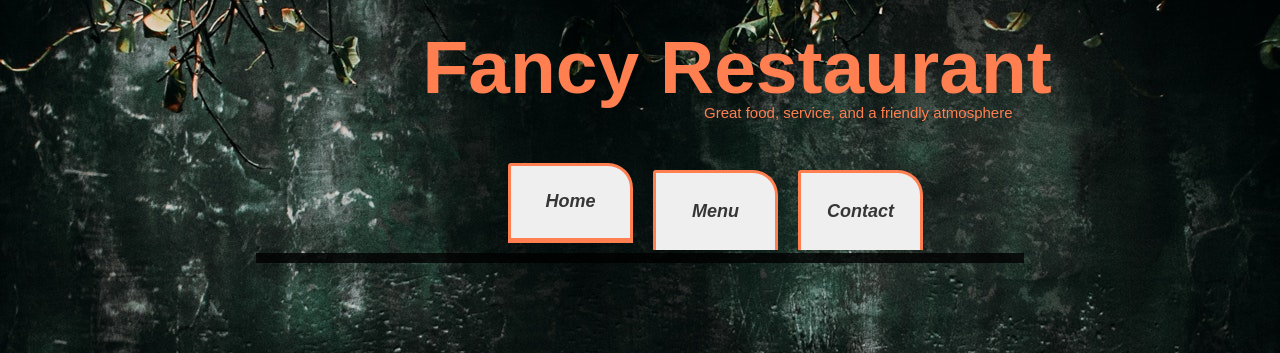
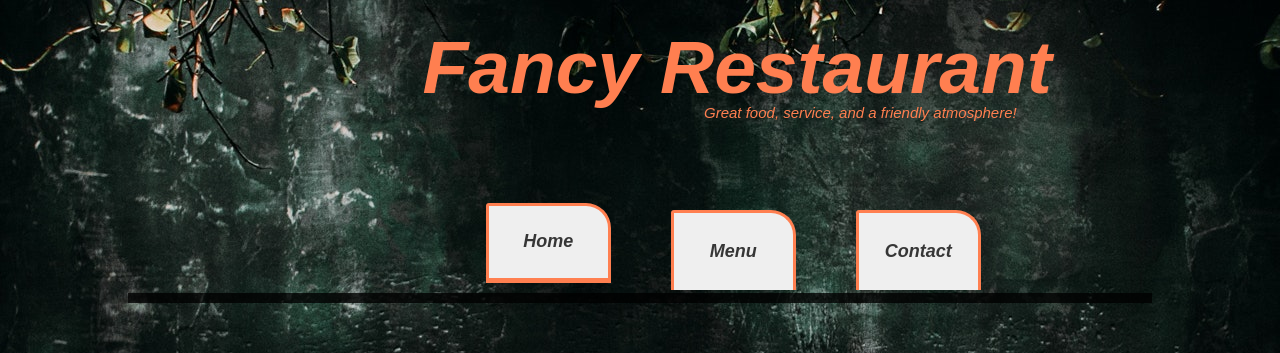
Before and after one commit to pataskad/resaurant-homepage, a website built with webpack: page dist/index.html in a window 1280 px wide. Both pictures are taken after a click on the button "Home". Shown: the top 353 px of the page. Built offline with nearby package versions, Linux system fonts and the light colour scheme; files whose address does not match are found by name.

Commit message:
Polished button functionality, formatting and styling to better suit the UI layout and design structure goals

```diff
--- /dev/null
+++ b/src/contact.js
@@ -0,0 +1 @@
+// this file will contain the function to render 'contact' information to the page
--- a/src/index.js
+++ b/src/index.js
@@ -11,6 +11,7 @@ window.onload = function() {
     homeTab.textContent = 'Home'
     homeTab.classList.add('browse-btns')
     homeTab.classList.add('active-tab') // default | change to event listener to activate/deactivate active tab
+
     // hometab 'clicked' since default starting point
     const menuTab = document.createElement('button')
     menuTab.textContent = 'Menu'
@@ -24,11 +25,29 @@ window.onload = function() {
     tabDiv.appendChild(menuTab)
     tabDiv.appendChild(contactTab)
     content.appendChild(tabDiv)
-/*     content.appendChild(homeTab)
-    content.appendChild(menuTab)
-    content.appendChild(contactTab) */
 
     pageLoadRender();
+
+    document.addEventListener('click', function(e) {
+        // if 'tab' clicked, clear contents and append new tab contents to display content container
+        // inserted within window.onload to prevent rendering/catching each event three times (due to webpack??)
+        if (e.target.textContent === 'Home') {
+            // clear contents and render home contents (what if already clicked?)
+            homeTab.classList.add('active-tab')
+            menuTab.classList.remove('active-tab')
+            contactTab.classList.remove('active-tab')
+        }
+        if (e.target.textContent === 'Menu') {
+            // clear contents and render home contents (what if already clicked?)
+            menuTab.classList.add('active-tab')
+            contactTab.classList.remove('active-tab')
+            homeTab.classList.remove('active-tab')
+        }
+        if (e.target.textContent === 'Contact') {
+            // clear contents and render home contents (what if already clicked?)
+            contactTab.classList.add('active-tab')
+            menuTab.classList.remove('active-tab')
+            homeTab.classList.remove('active-tab')
+        }
+    })
 }
-
-// if 'tab' clicked, clear contents and append new tab contents to display
--- /dev/null
+++ b/src/menu.js
@@ -0,0 +1 @@
+// this file will contain the function and export to render 'menu' content
--- a/src/pageLoad.js
+++ b/src/pageLoad.js
@@ -11,7 +11,7 @@ function pageLoadRender() {
     const title = document.createElement('h1')
     title.textContent = 'Fancy Restaurant'
     const smallText = document.createElement('small')
-    smallText.textContent = 'Great food, service, and a friendly atmosphere'
+    smallText.textContent = 'Great food, service, and a friendly atmosphere!'
     header.appendChild(title)
     header.appendChild(smallText)
     content.appendChild(header)
--- a/src/style.css
+++ b/src/style.css
@@ -21,12 +21,13 @@
     border: 3px solid coral;
     height: 80px;
     width: 125px;
-    margin: 10px 10px 0px 10px;
+    margin: 10px 30px 0px 30px;
     border-top-left-radius: 3px;
     border-top-right-radius: 25px;
     border-bottom: none;
     position: relative;
-    left: 31.5%;
+    left: 32%;
+
 }
 .browse-btns:hover {
     box-shadow: inset 0 1px 15px 2px coral;
@@ -43,9 +44,9 @@
 .tab-div {
     height: auto;
     position: absolute;
-    top: 20%;
-    left: 20%;
-    width: 60%;
+    top: 25%;
+    left: 10%;
+    width: 80%;
     border-bottom: 10px solid rgba(0, 0, 0, 0.788);
 }
 #header {
@@ -57,6 +58,7 @@
     background: none;
     height: 20px;
     font-size: 75px;
+    font-style: italic;
     top: 3%;
     left: 33%;
 }
@@ -65,6 +67,7 @@
     background: none;
     height: 20px;
     font-size: 15px;
+    font-style: italic;
     top: 13%;
     left: 55%;
 }
```
